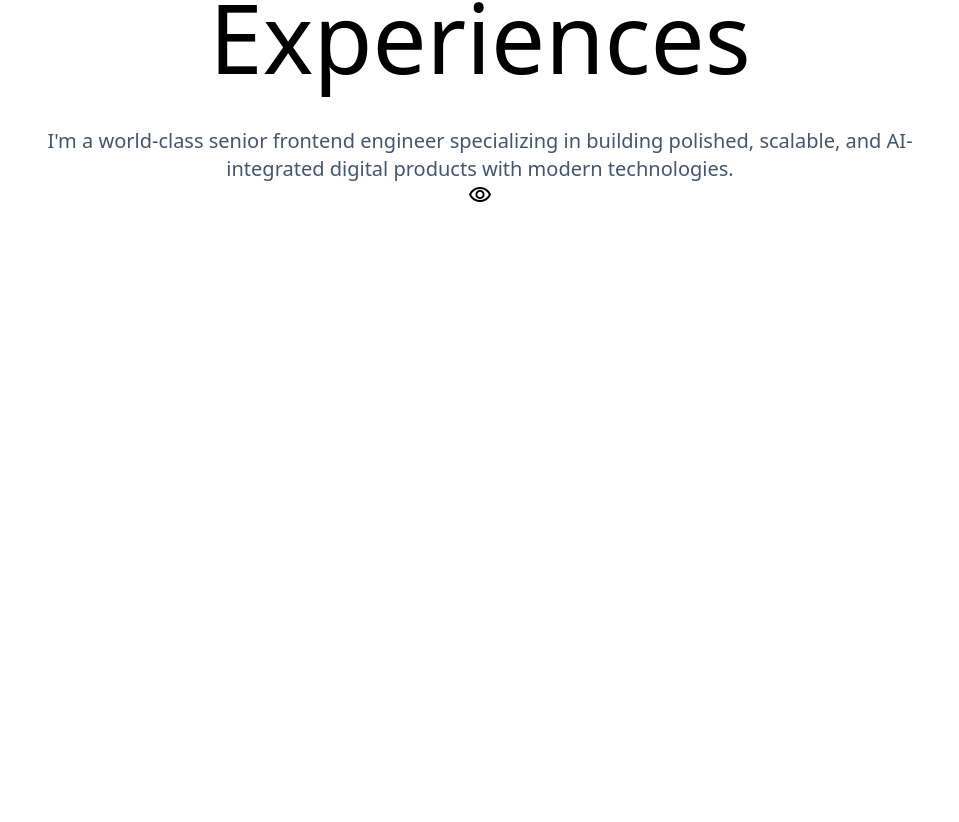
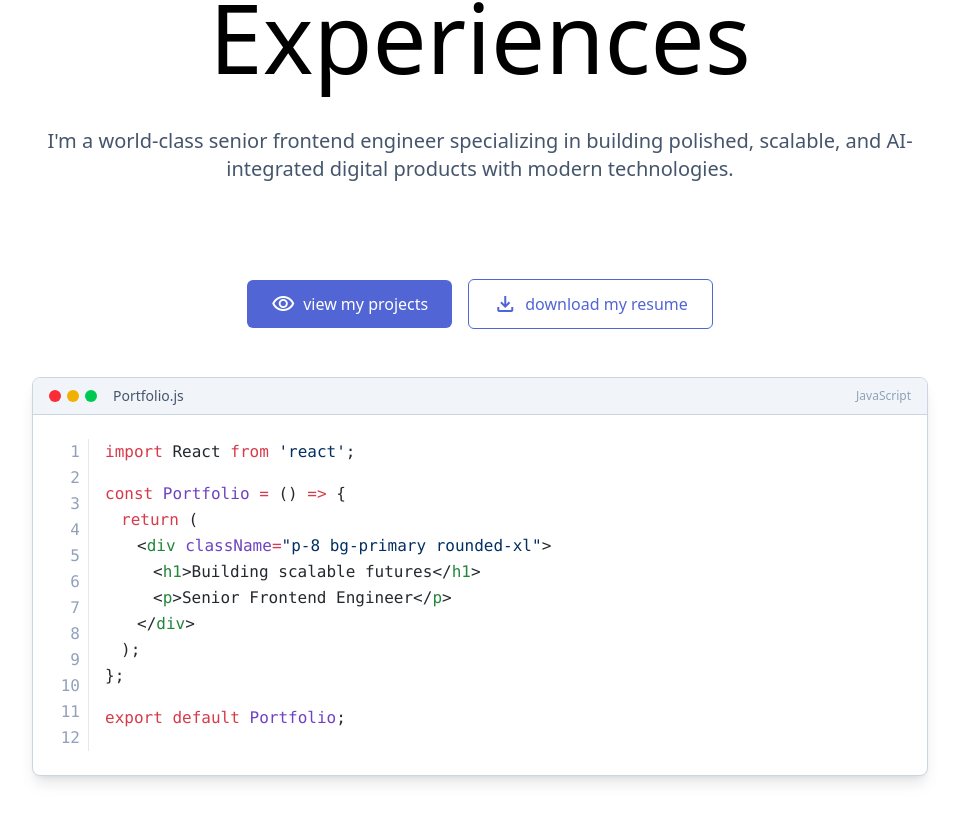
Before and after one commit to ezekiel752/Personal-Portfolio, a React (Vite) app: page / in a window 1280 px wide. Shown: the part 514-1336 px from the top of the page, without its empty margins (160-1119 px from the left). Before the commit the page ends 855 px from the top, so only its background shows below. Built offline with nearby package versions, Linux system fonts and the light colour scheme.

Commit message:
Added the Hero decor

```diff
--- a/src/components/Hero.jsx
+++ b/src/components/Hero.jsx
@@ -14,16 +14,132 @@ const Hero = () => {
             Crafting <span className="text-primary">High-Performance</span> Web
             Experiences
           </h1>
-          <p className='text-slate-600 text-lg md:text-xl'>
+          <p className="text-slate-600 text-lg md:text-xl">
             I'm a world-class senior frontend engineer specializing in building
             polished, scalable, and AI-integrated digital products with modern
             technologies.
           </p>
         </div>
+        <div className="flex flex-col sm:flex-row items-center justify-center gap-4 mt-12">
+          <button className="bg-primary text-white hover:shadow-2xl shadow-primary/30 px-6 py-3 rounded-md my-12 flex items-center justify-center gap-2 hover:bg-[#6679e6] transition-all">
+            <span className="material-symbols-outlined">visibility</span>
+            view my projects
+          </button>
+          <button className="border border-primary text-primary hover:shadow-2xl px-6 py-3 rounded-md my-12 flex items-center justify-center gap-2 hover:bg-primary/10 transition-all">
+            <span className="material-symbols-outlined">download</span>
+            download my resume
+          </button>
+        </div>
+
         <div>
-            <button className='material-symbols-outlined'>
-                visibility
-            </button>
+          <div className="rounded-lg border border-slate-300 shadow-lg overflow-hidden bg-white">
+            {/* Editor Header */}
+            <div className="flex items-center justify-between px-4 py-2 bg-slate-100 border-b border-slate-300">
+              <div className="flex items-center gap-2">
+                <div className="flex gap-1.5">
+                  <div className="w-3 h-3 rounded-full bg-red-500"></div>
+                  <div className="w-3 h-3 rounded-full bg-yellow-500"></div>
+                  <div className="w-3 h-3 rounded-full bg-green-500"></div>
+                </div>
+                <span className="text-slate-600 text-sm font-medium ml-2">
+                  Portfolio.js
+                </span>
+              </div>
+              <div className="text-slate-400 text-xs">JavaScript</div>
+            </div>
+
+            {/* Code Editor Content */}
+            <div className="p-6 text-left font-mono text-sm sm:text-base leading-relaxed overflow-x-auto whitespace-nowrap scrollbar-hide">
+              <div className="flex gap-4">
+                <div className="text-slate-400 text-right select-none pr-2 border-r border-slate-200 hidden sm:block min-w-[2rem]">
+                  <div>1</div>
+                  <div>2</div>
+                  <div>3</div>
+                  <div>4</div>
+                  <div>5</div>
+                  <div>6</div>
+                  <div>7</div>
+                  <div>8</div>
+                  <div>9</div>
+                  <div>10</div>
+                  <div>11</div>
+                  <div>12</div>
+                </div>
+                <div className="flex-1">
+                  <div>
+                    <span className="text-[#d73a49]">import</span>{" "}
+                    <span className="text-[#24292e]">React</span>{" "}
+                    <span className="text-[#d73a49]">from</span>{" "}
+                    <span className="text-[#032f62]">'react'</span>
+                    <span className="text-[#24292e]">;</span>
+                  </div>
+                  <div className="h-4"></div>
+                  <div>
+                    <span className="text-[#d73a49]">const</span>{" "}
+                    <span className="text-[#6f42c1]">Portfolio</span>{" "}
+                    <span className="text-[#d73a49]">=</span>{" "}
+                    <span className="text-[#24292e]">()</span>{" "}
+                    <span className="text-[#d73a49]">=&gt;</span>{" "}
+                    <span className="text-[#24292e]">{"{"}</span>
+                  </div>
+                  <div className="pl-4">
+                    <span className="text-[#d73a49]">return</span>{" "}
+                    <span className="text-[#24292e]">(</span>
+                  </div>
+                  <div className="pl-8">
+                    <span className="text-[#24292e]">&lt;</span>
+                    <span className="text-[#22863a]">div</span>{" "}
+                    <span className="text-[#6f42c1]">className</span>
+                    <span className="text-[#d73a49]">=</span>
+                    <span className="text-[#032f62]">
+                      "p-8 bg-primary rounded-xl"
+                    </span>
+                    <span className="text-[#24292e]">&gt;</span>
+                  </div>
+                  <div className="pl-12">
+                    <span className="text-[#24292e]">&lt;</span>
+                    <span className="text-[#22863a]">h1</span>
+                    <span className="text-[#24292e]">&gt;</span>
+                    <span className="text-[#24292e]">
+                      Building scalable futures
+                    </span>
+                    <span className="text-[#24292e]">&lt;/</span>
+                    <span className="text-[#22863a]">h1</span>
+                    <span className="text-[#24292e]">&gt;</span>
+                  </div>
+                  <div className="pl-12">
+                    <span className="text-[#24292e]">&lt;</span>
+                    <span className="text-[#22863a]">p</span>
+                    <span className="text-[#24292e]">&gt;</span>
+                    <span className="text-[#24292e]">
+                      Senior Frontend Engineer
+                    </span>
+                    <span className="text-[#24292e]">&lt;/</span>
+                    <span className="text-[#22863a]">p</span>
+                    <span className="text-[#24292e]">&gt;</span>
+                  </div>
+                  <div className="pl-8">
+                    <span className="text-[#24292e]">&lt;/</span>
+                    <span className="text-[#22863a]">div</span>
+                    <span className="text-[#24292e]">&gt;</span>
+                  </div>
+                  <div className="pl-4">
+                    <span className="text-[#24292e]">);</span>
+                  </div>
+                  <div>
+                    <span className="text-[#24292e]">{"}"}</span>
+                    <span className="text-[#24292e]">;</span>
+                  </div>
+                  <div className="h-4"></div>
+                  <div>
+                    <span className="text-[#d73a49]">export default</span>{" "}
+                    <span className="text-[#6f42c1]">Portfolio</span>
+                    <span className="text-[#24292e]">;</span>
+                  </div>
+                </div>
+              </div>
+            </div>
+          </div>
         </div>
       </div>
     </section>
--- a/src/components/Navbar.jsx
+++ b/src/components/Navbar.jsx
@@ -1,7 +1,13 @@
+import { useState } from "react";
+
 const Navbar = () => {
+  const [isMenuOpen, setIsMenuOpen] = useState(false);
+
   return (
-    <nav className="sticky top-0 z-50 border-b border-gray-200 backdrop:blur-md">
-      <div className="flex items-center justify-between py-4 px-8 bg-white">
+    <nav className="sticky top-0 z-50 w-full border-b border-gray-200 bg-background-light/80 backdrop-blur-md">
+      <div className="max-w-7xl mx-auto">
+        <div className="flex items-center justify-between py-4 px-8 sm:px-6 lg:px-8 ">
+          {/* Desktop Nav */}
           <div className="flex text-2xl text-primary items-center">
             <span
               style={{ fontSize: "2rem" }}
@@ -9,24 +15,32 @@ const Navbar = () => {
             >
               terminal
             </span>
-          <h1>WebDeveloper</h1>
-        </div>
-
-        <div className="block sm:hidden">
-          <h1 className="material-symbols-outlined">menu</h1>
+            <h1>WebDev</h1>
           </div>
 
           <div className="hidden sm:flex gap-8 transition duration-300">
-          <a href="#home" className="hover:border-b-primary hover:border-b-2 cursor-pointer">
+            <a
+              href="#home"
+              className="hover:border-b-primary hover:border-b-2 cursor-pointer"
+            >
               Home
             </a>
-          <a href="#about" className="hover:border-b-primary hover:border-b-2 cursor-pointer">
+            <a
+              href="#about"
+              className="hover:border-b-primary hover:border-b-2 cursor-pointer"
+            >
               About
             </a>
-          <a href="#projects" className="hover:border-b-primary hover:border-b-2 cursor-pointer">
+            <a
+              href="#projects"
+              className="hover:border-b-primary hover:border-b-2 cursor-pointer"
+            >
               Projects
             </a>
-          <a href="#contact" className="hover:border-b-primary hover:border-b-2 cursor-pointer">
+            <a
+              href="#contact"
+              className="hover:border-b-primary hover:border-b-2 cursor-pointer"
+            >
               Contact
             </a>
           </div>
@@ -36,6 +50,51 @@ const Navbar = () => {
               Hire Me
             </button>
           </div>
+          <div className="block sm:hidden">
+            <span
+              className="material-symbols-outlined cursor-pointer"
+              onClick={() => setIsMenuOpen(!isMenuOpen)}
+            >
+              {isMenuOpen ? "close" : "menu"}
+            </span>
+          </div>
+
+          {/* Mobile Nav */}
+          <div
+            className={`sm:hidden flex flex-col overflow-hidden transition-all duration-300 ease-in-out ${!isMenuOpen ? "max-h-96 opacity-100" : "max-h-0 opacity-0"}`}
+          >
+            <div className="px-8 py-4 space-y-4 bg-white/95 backdrop-blur-md border-t border-gray-200">
+              <a
+                onClick={() => setIsMenuOpen(false)}
+                href="#home"
+                className="hover:border-b-primary hover:border-b-2 cursor-pointer"
+              >
+                Home
+              </a>
+              <a
+                onClick={() => setIsMenuOpen(false)}
+                href="#about"
+                className="hover:border-b-primary hover:border-b-2 cursor-pointer"
+              >
+                About
+              </a>
+              <a
+                onClick={() => setIsMenuOpen(false)}
+                href="#projects"
+                className="hover:border-b-primary hover:border-b-2 cursor-pointer"
+              >
+                Projects
+              </a>
+              <a
+                onClick={() => setIsMenuOpen(false)}
+                href="#contact"
+                className="hover:border-b-primary hover:border-b-2 cursor-pointer"
+              >
+                Contact
+              </a>
+            </div>
+          </div>
+        </div>
       </div>
     </nav>
   );
--- a/src/index.css
+++ b/src/index.css
@@ -3,4 +3,5 @@
 @theme {
     --color-primary: #5165d4;
     --color-secondary: #333;
+    --color-background-light: #f6f7f8;
 }
```
Lines whose indentation alone changed are shown as unchanged.
